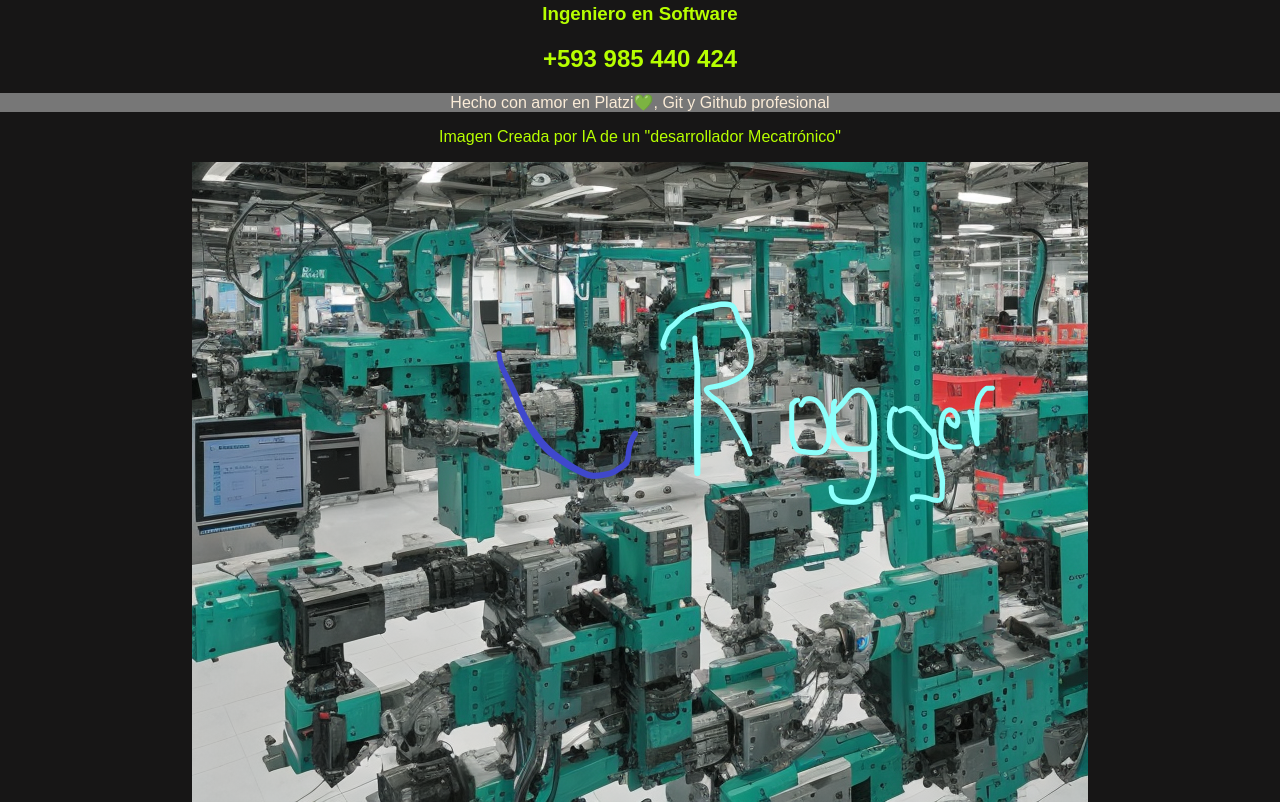
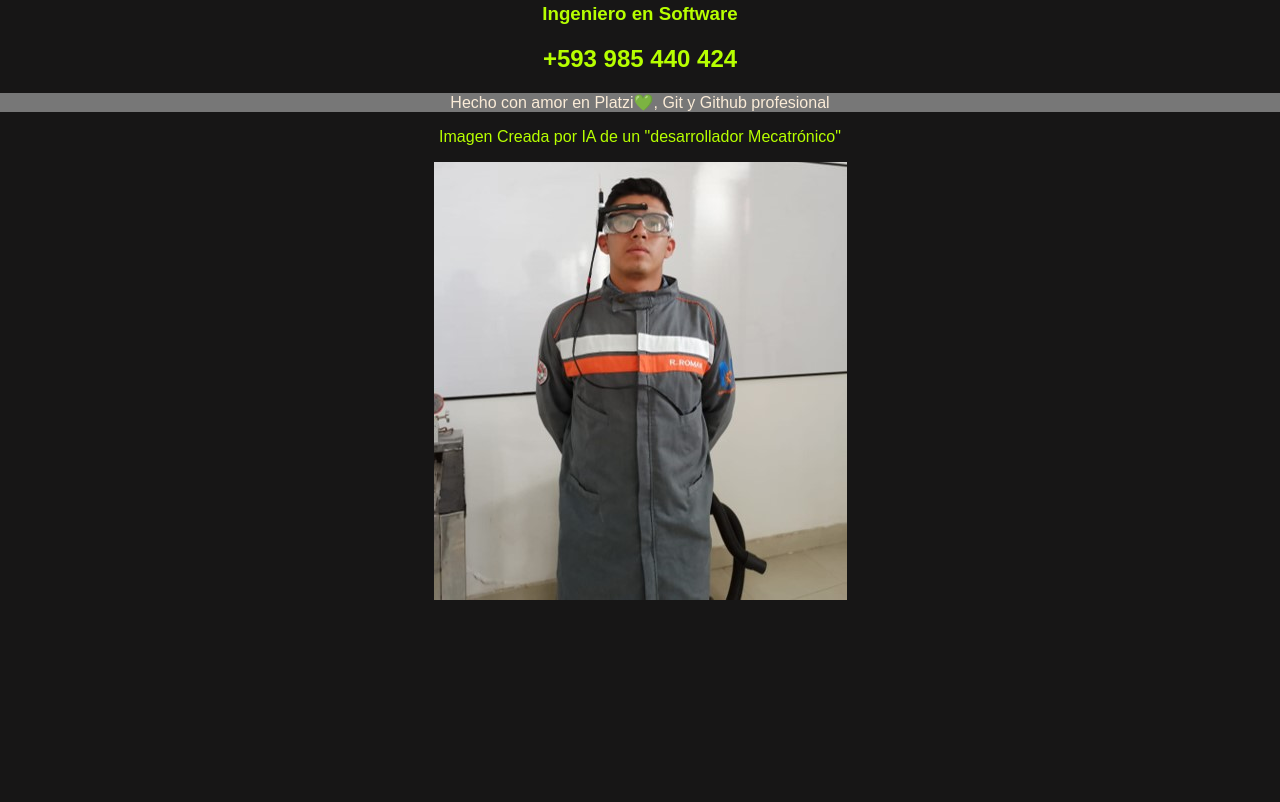
Before and after one commit to roggermecatronico/hyperblog, a plain HTML site: page index.html in a window 1280 px wide. Shown: the part 525-1327 px from the top of the page. After the commit the page ends 1125 px from the top, so only its background shows below. Drawn offline with Linux system fonts and the light colour scheme.

Commit message:
cambio de fotografía

```diff
--- a/index.html
+++ b/index.html
@@ -49,7 +49,7 @@
         </div>
 
         <p>Imagen Creada por IA de un "desarrollador Mecatr&oacute;nico"</p>
-        <div><img id="logo" src="images/423978222_future_of_mechatronic_and_developer_.png" 10px 10px/></div>
+        <div><img id="logo" src="images/Gafas que proyectan imágen mediante aplicacion movil.jpg" 10px 10px/></div>
 
     </body>
 </html>
```
Also changed, not shown: images/Gafas que proyectan imágen mediante aplicacion movil.jpg (added), 1 other file.
